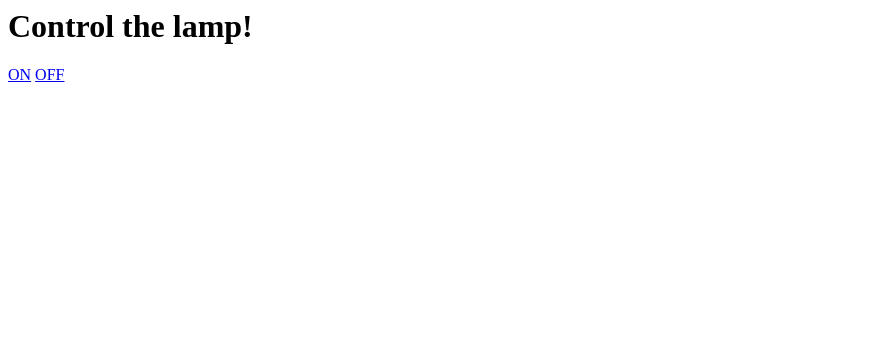
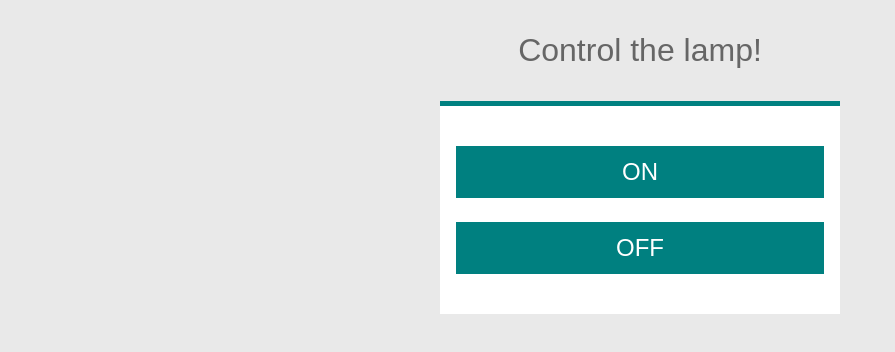
Before and after one commit to sayanee/iot-security-lecture, a website: page demo/action.html in a window 1280 px wide. Shown: the whole page, without its empty margins (0-895 px from the left). Drawn offline with Linux system fonts and the light colour scheme; files that its build step writes are made by us from their sources.

Commit message:
add styles

```diff
--- a/demo/action.html
+++ b/demo/action.html
@@ -1,4 +1,20 @@
-<h1>Control the lamp!</h1>
+<!doctype html>
+<html lang="en">
+<head>
+  <meta charset="UTF-8">
+  <meta http-equiv="X-UA-Compatible" content="IE=edge,chrome=1">
+  <meta name="viewport" content="width=device-width, initial-scale=1">
+  <title>Lamp</title>
+  <link rel="stylesheet" href="style.css">
+</head>
+<body>
+  <div class="content">
+    <h1>Control the lamp!</h1>
 
-<a href="/on">ON</a>
-<a href="/off">OFF</a>
+    <section>
+      <a href="/on">ON</a>
+      <a href="/off">OFF</a>
+    </section>
+  </div>
+</body>
+</html>
--- /dev/null
+++ b/demo/public/style.css
@@ -0,0 +1,16 @@
+* {margin: 0; padding: 0; box-sizing: border-box;font-weight: lighter;}
+body { background: #e9e9e9; color: #666; font-family: sans-serif; }
+.content { width: 400px; margin: 0 auto; }
+form, section { border-top: 5px solid teal; background: white; padding: 1em; }
+h1 { text-align: center; margin: 1em 0; }
+label, input { width: 80%; display: block; margin: .5em auto; }
+input { font-size: 1.5em; padding: .5em; }
+[type=submit], a { font-size: 1.5em; padding: .5em; background-color: teal; border: none; color: white; }
+a {
+  display: block;
+  margin: 1em 0;
+  text-align: center;
+  text-decoration: none;
+}
+[type=submit]:active, [type=submit]:hover, a:hover, a:active { background: darkslategray; cursor: pointer; }
+@media only screen and (max-width: 400px) { .content { width: 95%; } }
```
Also changed, not shown: demo/index.html (+15 -1 lines), demo/server.js (+13 -12 lines).
